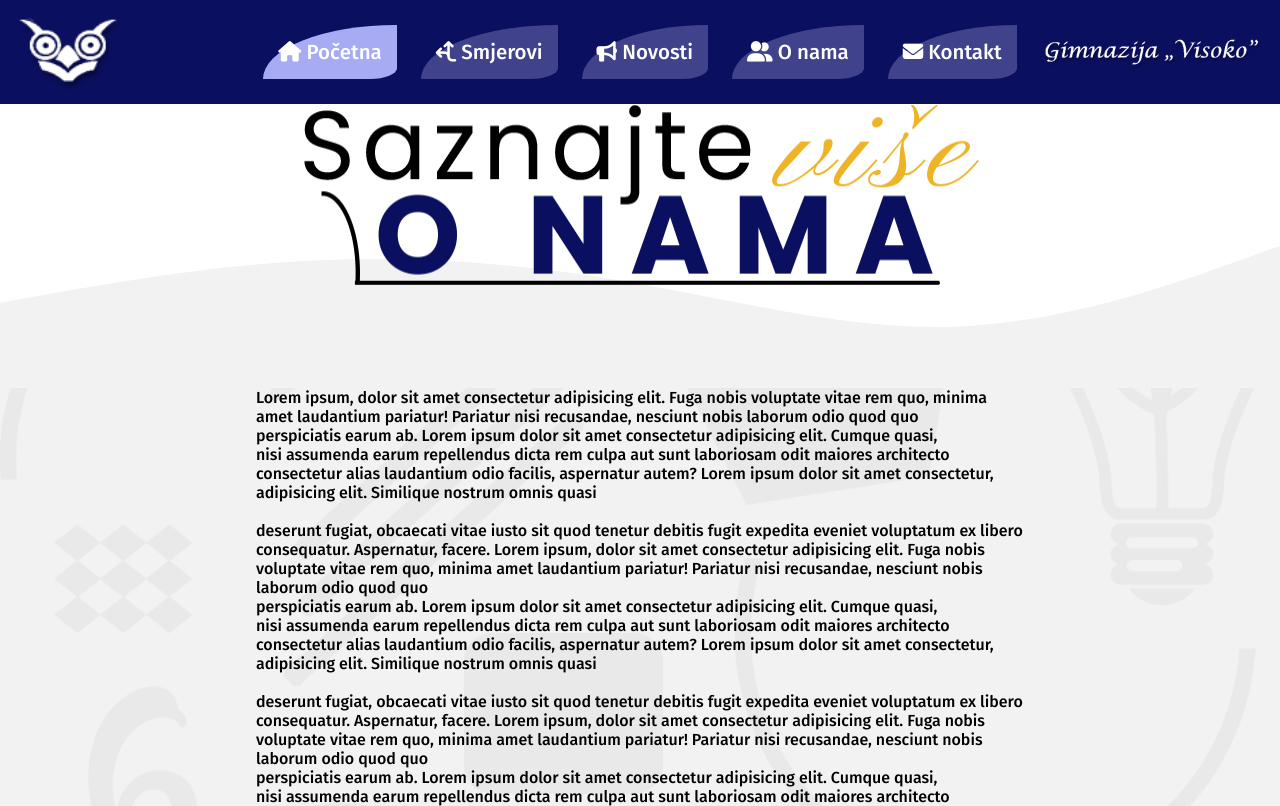
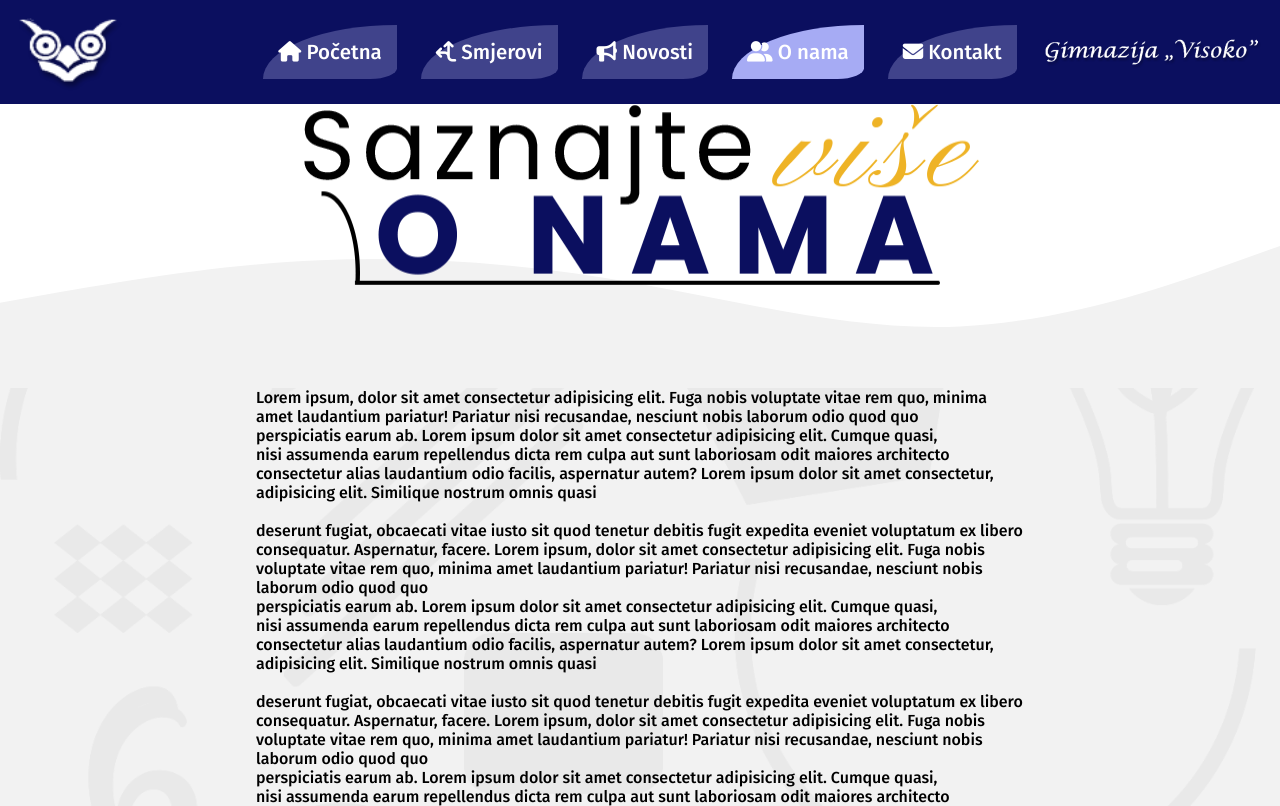
Before and after one commit to Rejhant/gimvis.github.io, a plain HTML site: page o-nama/onama.html in a window 1280 px wide. Shown: the top 806 px of the page. Drawn offline with Linux system fonts and the light colour scheme.

Commit message:
Update onama.html

```diff
--- a/o-nama/onama.html
+++ b/o-nama/onama.html
@@ -14,10 +14,10 @@
         <img src="../images/owl.png"id="logo">
         <div class="navigation">
             <li class="navigationItems">
-                <a href="../index.html" class="active"><i class="fa-solid fa-house"></i> Početna</a>
+                <a href="../index.html"><i class="fa-solid fa-house"></i> Početna</a>
                 <a href=""><i class="fa-solid fa-arrows-split-up-and-left"></i> Smjerovi</a>
                 <a href="../novosti/novosti.html"><i class="fa-solid fa-bullhorn"></i> Novosti</a>
-                <a href=""><i class="fa-solid fa-user-group"></i> O nama</a>
+                <a href="" class="active"><i class="fa-solid fa-user-group"></i> O nama</a>
                 <a href=""><i class="fa-solid fa-envelope"></i> Kontakt</a>
             </li>
         </div>
```
